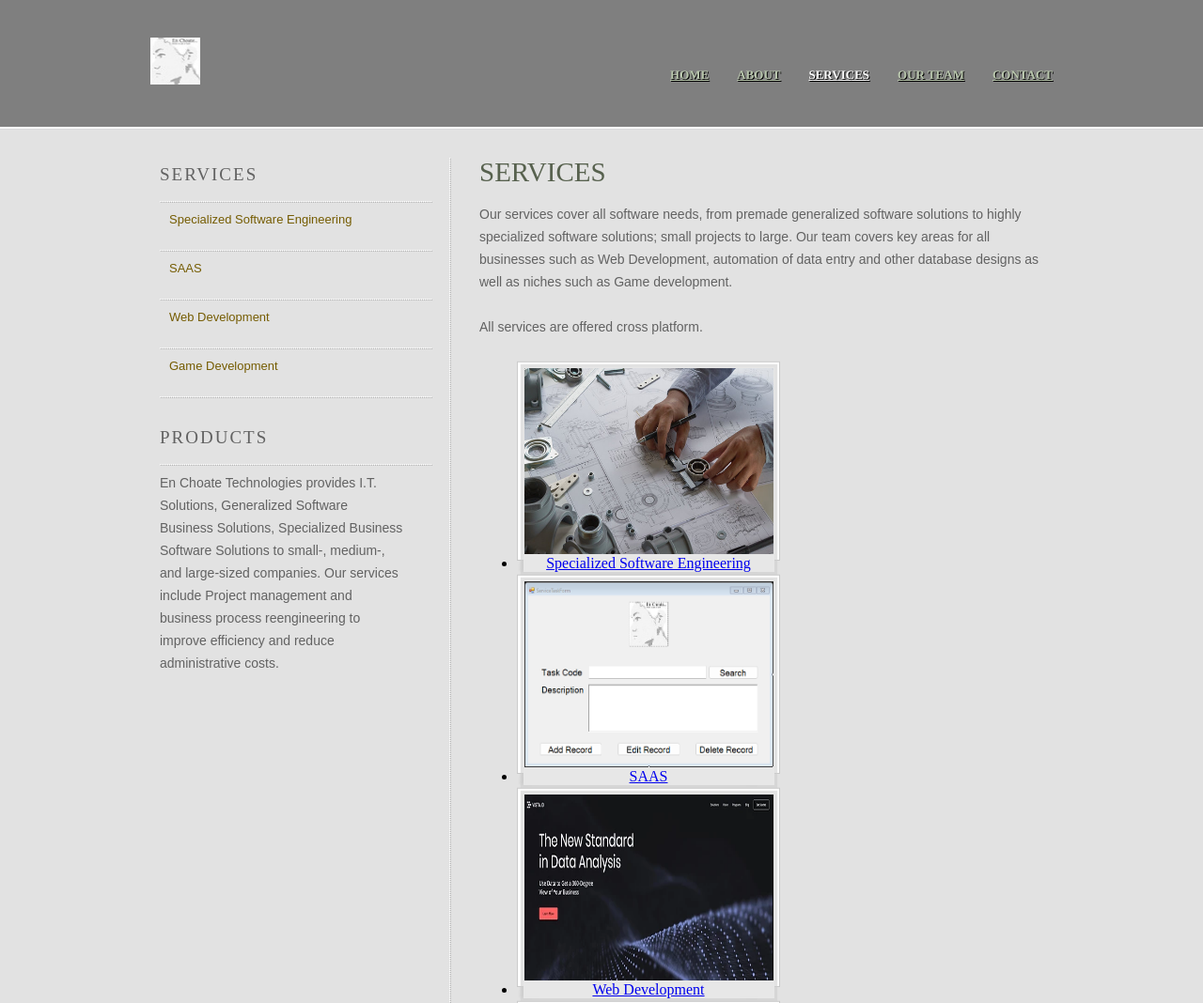
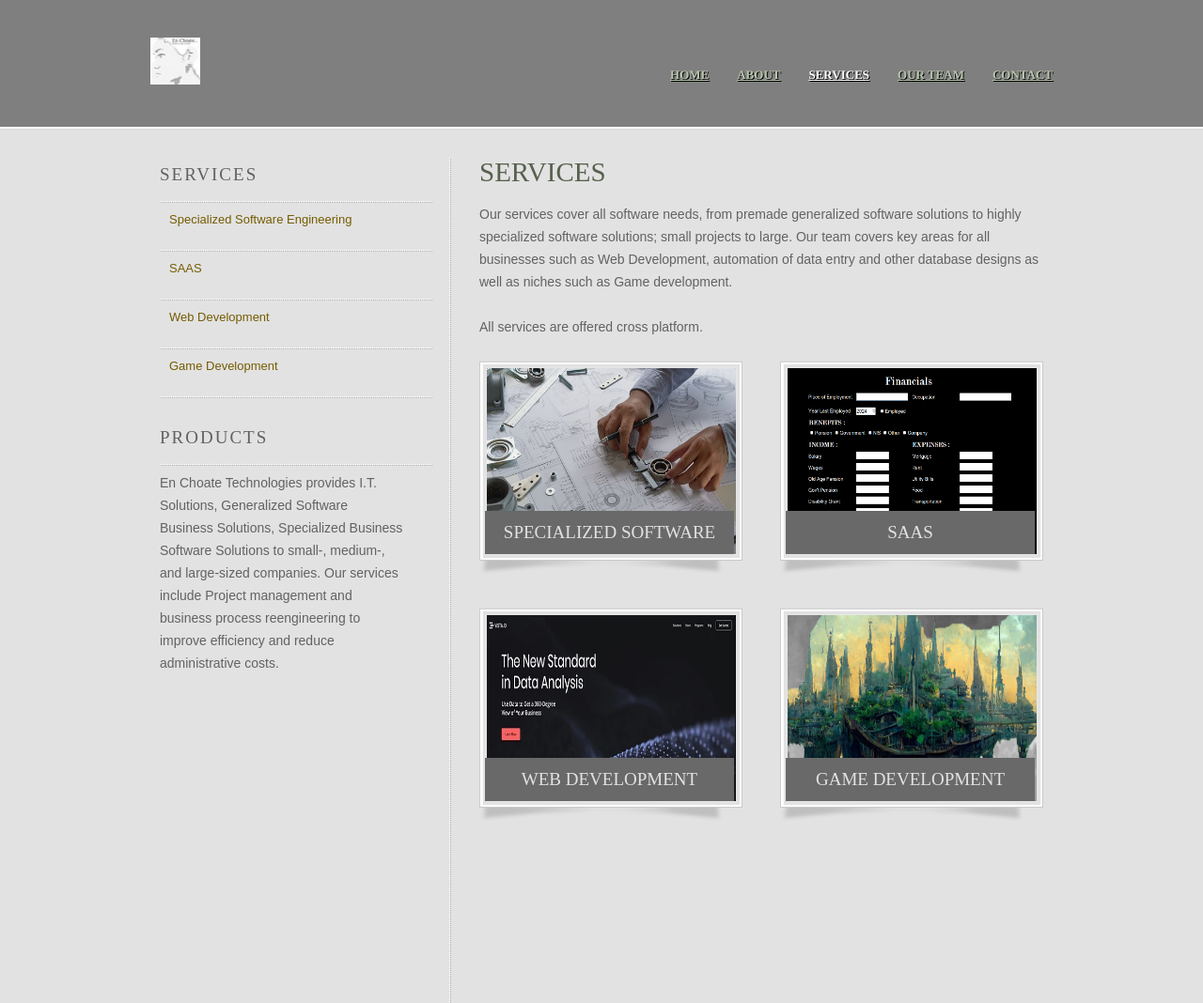
Before and after one commit to EnChoateTechnologies/EnChoateTechnologies.github.io, a plain HTML site: page services.html in a window 1280 px wide. Shown: the top 1068 px of the page at 94% size. Drawn offline with Linux system fonts and the light colour scheme.

Commit message:
Changed Picture

```diff
--- a/css/style.css
+++ b/css/style.css
@@ -366,22 +366,22 @@ p a:hover {
 	display: block;
 	text-transform: uppercase;
 }
-.practices {
+.services {
 	list-style: none;
 	display: inline-block;
 	width: 640px;
 	margin: 0 0 0 -20px;
 	padding: 0;
 }
-.practices li {
+.services li {
 	float: left;
 	margin: 0 20px 36px;
 	position: relative;
 }
-.practices li a {
+.services li a {
 	text-decoration: none;
 }
-.practices li a span {
+.services li a span {
 	background-color: #696969;
 	color: #e2e2e2;
 	display: block;
@@ -392,9 +392,9 @@ p a:hover {
 	position: absolute;
 	bottom: 21px;
 	left: 8px;
-	*left: 6px;
+	left: 6px;
 }
-.practices li a:hover span {
+.services li a:hover span {
 	background-color: #393939;
 }
 .sidebar {
--- a/services.html
+++ b/services.html
@@ -74,7 +74,7 @@
 						<a href="services.html" class="box"><img src="images/engineering.jpg" height="198" width="265"><span>Specialized Software Engineering</span></a>
 					</li>
 					<li class="frame5">
-						<a href="services.html" class="box"><img src="images/SAAS.png" height="198" width="265"><span>SAAS</span></a>
+						<a href="services.html" class="box"><img src="images/Financials.png" height="198" width="265"><span>SAAS</span></a>
 					</li>
 					<li class="frame5">
 						<a href="services.html" class="box"><img src="images/website.png" height="198" width="265"><span>Web Development</span></a>
```
Also changed, not shown: images/Financials.png (added).
